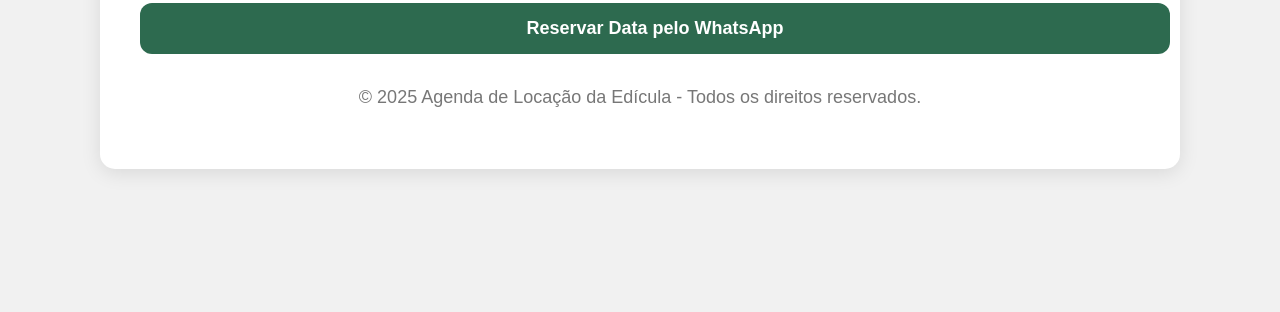
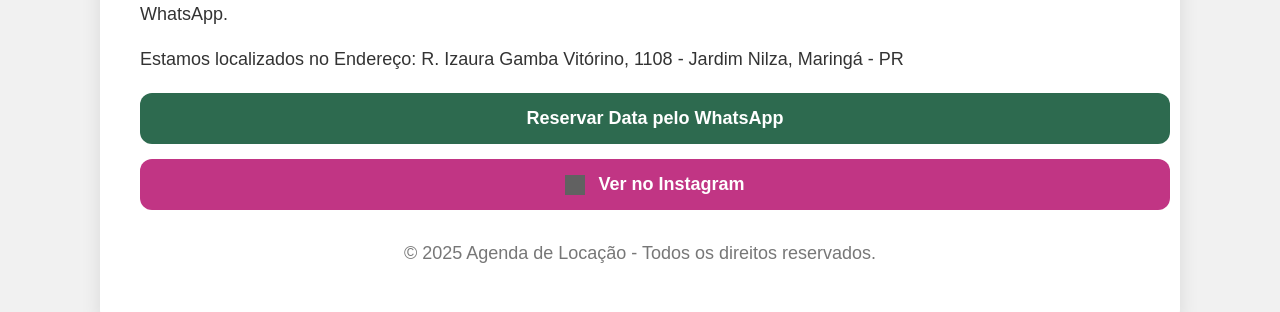
Before and after one commit to Daychom/agenda_site, a plain HTML site: page index.html in a window 1280 px wide. Shown: the part 1248-1560 px from the top of the page. Before the commit the page ends 1447 px from the top, so only its background shows below. Drawn offline with Linux system fonts and the light colour scheme; grey boxes are pictures that could not be loaded.

Commit message:
Atualiza layout com botão Instagram e novo CSS

```diff
--- a/index.html
+++ b/index.html
@@ -3,12 +3,16 @@
     <head>
         <meta charset="UTF-8" />
         <meta name="viewport" content="width=device-width, initial-scale=1.0" />
-        <title>Agenda de Locação da Edícula</title>
+        <title>Agenda para Locação da Edícula</title>
         <link rel="stylesheet" href="style.css" />
     </head>
     <body>
         <div class="container">
-            <h1>Agenda de Locação </h1>
+            <h1>Agenda de Locação Recanto Guaritá </h1>
+            <p>
+                ✨Espaço perfeito para eventos inesquecíveis!
+                🎉Casamentos | Festas | Eventos Corporativos
+            </p>
             <p>
                 Confira abaixo os dias <strong>já locados</strong> e os dias
                 <strong>disponíveis</strong> para reservar:
@@ -31,13 +35,15 @@
                 <img src="images/imagem4.jpg" alt="Imagem 4">
             </div>
 
-
             <!-- Informações -->
             <div class="info">
                 <p>
                     As datas com marcação estão <strong>indisponíveis</strong>.
                     Para reservar uma data disponível, clique abaixo e fale
                     diretamente pelo WhatsApp.
+                </p>
+                <p>
+                    Estamos localizados no Endereço: R. Izaura Gamba Vitórino, 1108 - Jardim Nilza, Maringá - PR
                 </p>
             </div>
 
@@ -50,10 +56,24 @@
                 Reservar Data pelo WhatsApp
             </a>
 
+            <!-- Botão Instagram com ícone -->
+            <a
+                class="btn-instagram"
+                href="https://www.instagram.com/day.homan"
+                target="_blank"
+            >
+                <img
+                    src="https://cdn.jsdelivr.net/gh/simple-icons/simple-icons/icons/instagram.svg"
+                    alt="Instagram"
+                    style="width: 20px; height: 20px; vertical-align: middle; margin-right: 8px; filter: invert(1);"
+                />
+                Ver no Instagram
+            </a>
+
             <!-- Rodapé -->
             <footer>
                 <p>
-                    &copy; 2025 Agenda de Locação da Edícula - Todos os direitos
+                    &copy; 2025 Agenda de Locação - Todos os direitos
                     reservados.
                 </p>
             </footer>
--- a/style.css
+++ b/style.css
@@ -77,6 +77,34 @@ body {
     background-color: #1b4d34;
 }
 
+/* NOVO: Botão Instagram */
+.btn-instagram {
+    display: block;
+    width: 100%;
+    text-align: center;
+    background-color: #c13584; /* rosa do Instagram */
+    color: white;
+    padding: 15px;
+    border-radius: 12px;
+    text-decoration: none;
+    margin-top: 15px;
+    font-weight: bold;
+    font-size: 18px;
+    transition: background-color 0.3s ease-in-out;
+}
+
+.btn-instagram:hover {
+    background-color: #a12a6d;
+}
+
+.btn-instagram img {
+    vertical-align: middle;
+    margin-right: 8px;
+    filter: invert(1);
+    width: 20px;
+    height: 20px;
+}
+
 footer {
     margin-top: 30px;
     text-align: center;
```
Lines whose indentation alone changed are shown as unchanged.
